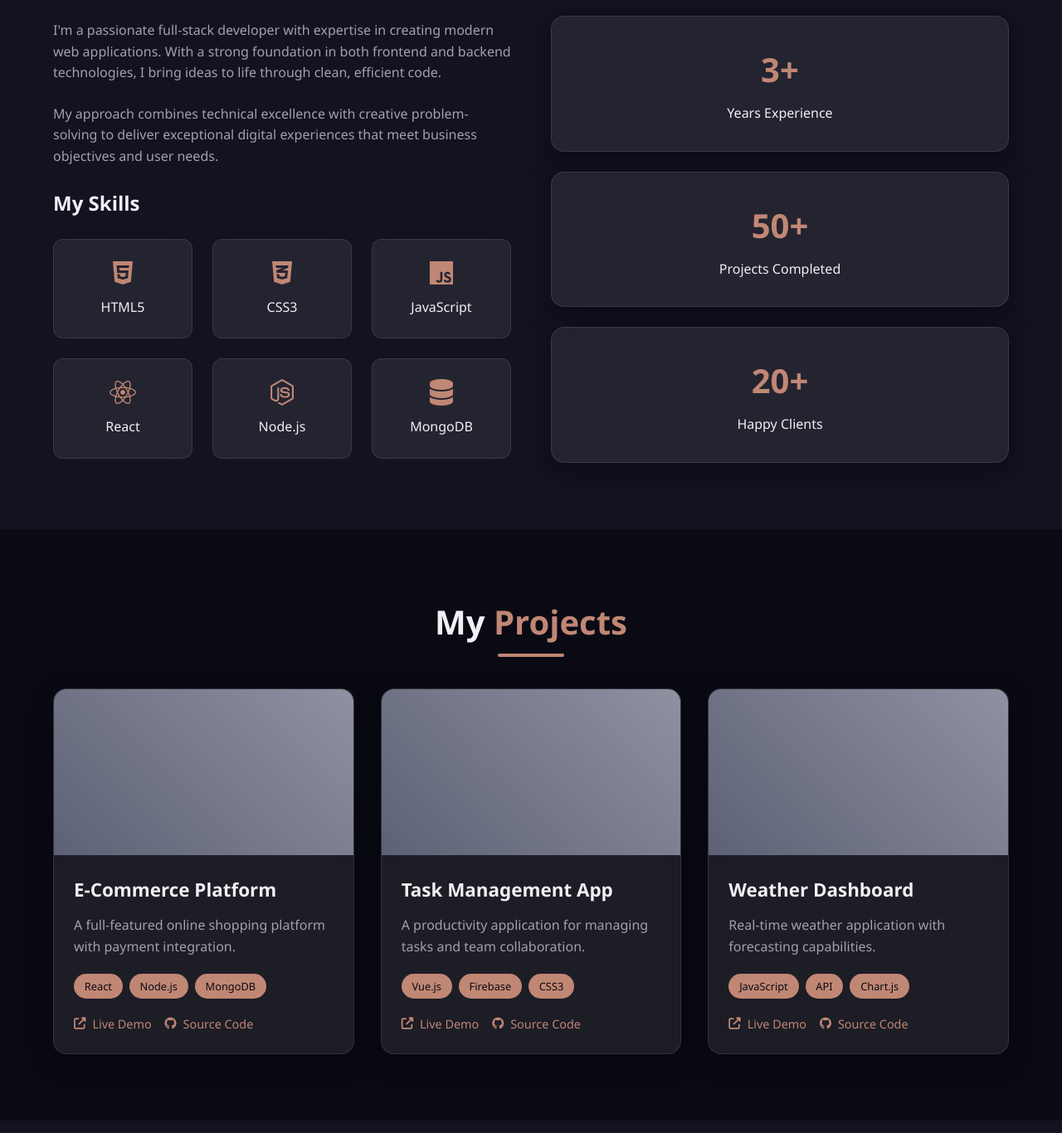
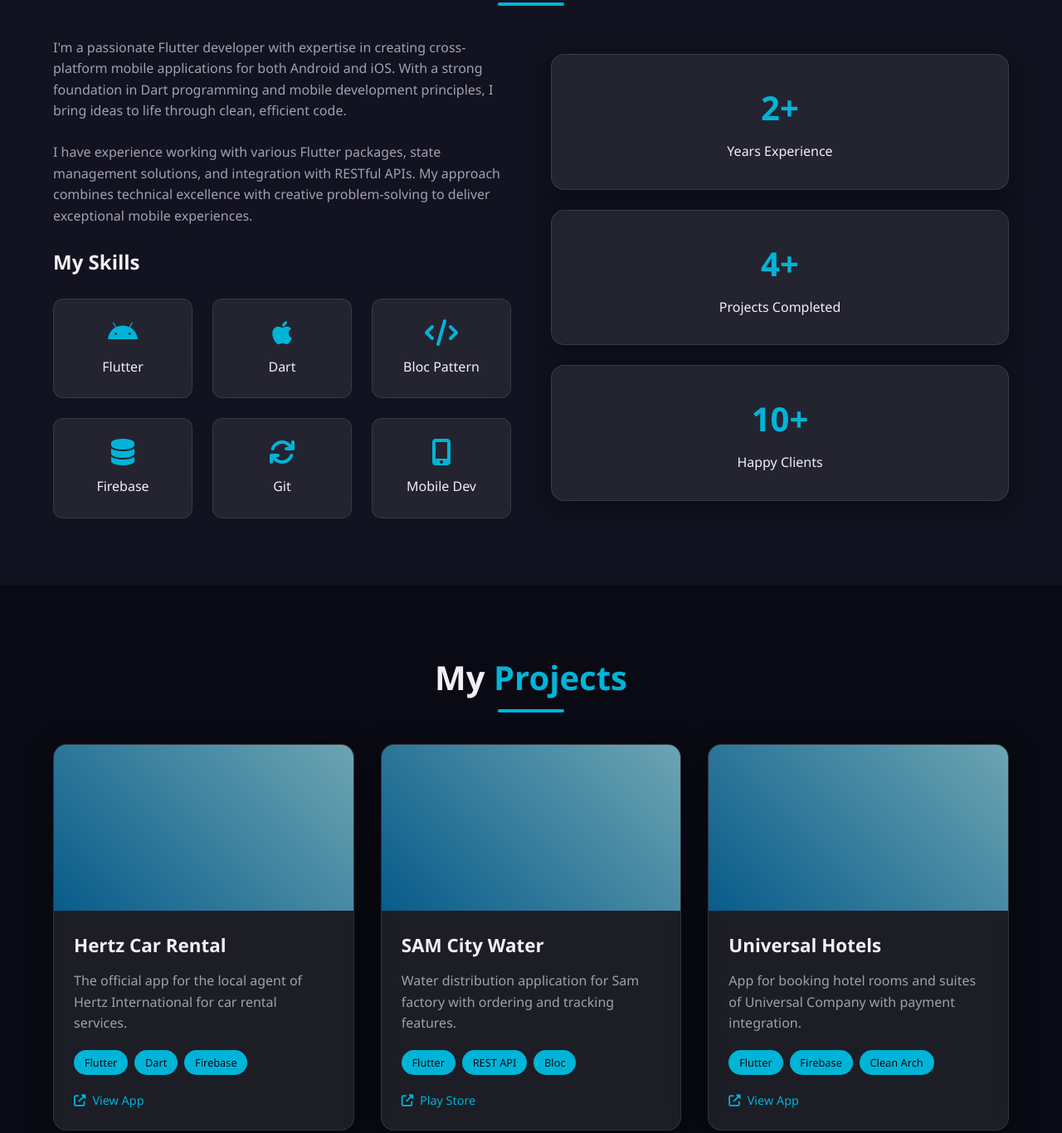
Before and after one commit to AgMarwanAg/portfolio-website, a website: page index.html in a window 1280 px wide. Shown: the part 973-2339 px from the top of the page at 83% size. Drawn offline with Linux system fonts and the light colour scheme.

Commit message:
refactor(portfolio): update portfolio content and style for Flutter developer branding
- Change portfolio title and header to "MarwanAg - Flutter Developer"
- Update primary accent color to blue (#00B4D8) in CSS variables and effects
- Revise About Me section with detailed Flutter skills, work experience, and projects
- Replace tech stack icons and skills with Flutter-related technologies and tools
- Update project descriptions, tags, and links to reflect Flutter applications
- Modify contact information, location, and footer branding to Marwan Al-Sanaani
- Remove Node.js HTTP server implementation from project files
- Enhance hero section and navigation branding with Flutter developer identity

```diff
--- a/css/style.css
+++ b/css/style.css
@@ -1,9 +1,9 @@
 /* ===== CSS Variables ===== */
 :root {
   /* Colors */
-  --primary-color: #c08774;
-  --primary-dark: #7a8099;
-  --primary-light: #c0c4d6;
+  --primary-color: #00B4D8;
+  --primary-dark: #0077B6;
+  --primary-light: #90E0EF;
   --bg-color: #0a0a14;
   --bg-secondary: #121220;
   --text-color: #f0f0f5;
@@ -237,7 +237,7 @@
   left: -50%;
   width: 200%;
   height: 200%;
-  background: radial-gradient(circle, rgba(157, 163, 185, 0.1) 0%, rgba(10, 10, 20, 0) 70%);
+  background: radial-gradient(circle, rgba(0, 180, 216, 0.1) 0%, rgba(10, 10, 20, 0) 70%);
   z-index: -1;
 }
 
@@ -577,7 +577,7 @@
 .form-group textarea:focus {
   outline: none;
   border-color: var(--primary-color);
-  box-shadow: 0 0 0 3px rgba(157, 163, 185, 0.2);
+  box-shadow: 0 0 0 3px rgba(0, 180, 216, 0.2);
 }
 
 .form-group textarea {
--- a/index.html
+++ b/index.html
@@ -3,16 +3,16 @@
 <head>
     <meta charset="UTF-8">
     <meta name="viewport" content="width=device-width, initial-scale=1.0">
-    <title>Developer Portfolio</title>
+    <title>MarwanAg- Flutter Developer</title>
     <link rel="stylesheet" href="css/style.css">
     <link rel="stylesheet" href="https://cdnjs.cloudflare.com/ajax/libs/font-awesome/6.4.0/css/all.min.css">
 </head>
 <body>
-    <!-- Navigation -->
+    Navigation
     <nav class="navbar">
         <div class="nav-container">
             <div class="nav-logo">
-                <a href="#home">Dev<span>Portfolio</span></a>
+                <a href="#home">Marwan<span>Portfolio</span></a>
             </div>
             <ul class="nav-menu">
                 <li class="nav-item">
@@ -40,11 +40,11 @@
     <section id="home" class="hero">
         <div class="hero-container">
             <div class="hero-content">
-                <h1 class="hero-title">Hi, I'm <span class="highlight">Alex</span></h1>
-                <h2 class="hero-subtitle">Full Stack Developer</h2>
+                <h1 class="hero-title">Hi, I'm <span class="highlight">Marwan</span></h1>
+                <h2 class="hero-subtitle">Flutter Developer</h2>
                 <p class="hero-description">
-                    I create beautiful, functional, and user-centered digital experiences.
-                    Passionate about solving complex problems with elegant solutions.
+                    I specialize in building beautiful, functional mobile applications using Flutter framework.
+                    With expertise in Dart, Clean Architecture, and State Management patterns.
                 </p>
                 <div class="hero-buttons">
                     <a href="#projects" class="btn primary-btn">View My Work</a>
@@ -65,55 +65,56 @@
             <div class="about-content">
                 <div class="about-text">
                     <p>
-                        I'm a passionate full-stack developer with expertise in creating modern web applications.
-                        With a strong foundation in both frontend and backend technologies, I bring ideas to life
-                        through clean, efficient code.
+                        I'm a passionate Flutter developer with expertise in creating cross-platform mobile applications
+                        for both Android and iOS. With a strong foundation in Dart programming and mobile development
+                        principles, I bring ideas to life through clean, efficient code.
                     </p>
                     <p>
-                        My approach combines technical excellence with creative problem-solving to deliver
-                        exceptional digital experiences that meet business objectives and user needs.
+                        I have experience working with various Flutter packages, state management solutions, and
+                        integration with RESTful APIs. My approach combines technical excellence with creative
+                        problem-solving to deliver exceptional mobile experiences.
                     </p>
                     <div class="skills">
                         <h3>My Skills</h3>
                         <div class="skill-container">
                             <div class="skill">
-                                <i class="fab fa-html5"></i>
-                                <span>HTML5</span>
+                                <i class="fab fa-android"></i>
+                                <span>Flutter</span>
                             </div>
                             <div class="skill">
-                                <i class="fab fa-css3-alt"></i>
-                                <span>CSS3</span>
+                                <i class="fab fa-apple"></i>
+                                <span>Dart</span>
                             </div>
                             <div class="skill">
-                                <i class="fab fa-js"></i>
-                                <span>JavaScript</span>
-                            </div>
-                            <div class="skill">
-                                <i class="fab fa-react"></i>
-                                <span>React</span>
-                            </div>
-                            <div class="skill">
-                                <i class="fab fa-node-js"></i>
-                                <span>Node.js</span>
+                                <i class="fas fa-code"></i>
+                                <span>Bloc Pattern</span>
                             </div>
                             <div class="skill">
                                 <i class="fas fa-database"></i>
-                                <span>MongoDB</span>
+                                <span>Firebase</span>
+                            </div>
+                            <div class="skill">
+                                <i class="fas fa-sync"></i>
+                                <span>Git</span>
+                            </div>
+                            <div class="skill">
+                                <i class="fas fa-mobile-alt"></i>
+                                <span>Mobile Dev</span>
                             </div>
                         </div>
                     </div>
                 </div>
                 <div class="about-stats">
                     <div class="stat-card glass-card">
-                        <h3>3+</h3>
+                        <h3>2+</h3>
                         <p>Years Experience</p>
                     </div>
                     <div class="stat-card glass-card">
-                        <h3>50+</h3>
+                        <h3>4+</h3>
                         <p>Projects Completed</p>
                     </div>
                     <div class="stat-card glass-card">
-                        <h3>20+</h3>
+                        <h3>10+</h3>
                         <p>Happy Clients</p>
                     </div>
                 </div>
@@ -131,16 +132,15 @@
                         <div class="project-placeholder"></div>
                     </div>
                     <div class="project-content">
-                        <h3>E-Commerce Platform</h3>
-                        <p>A full-featured online shopping platform with payment integration.</p>
+                        <h3>Hertz Car Rental</h3>
+                        <p>The official app for the local agent of Hertz International for car rental services.</p>
                         <div class="project-tags">
-                            <span class="tag">React</span>
-                            <span class="tag">Node.js</span>
-                            <span class="tag">MongoDB</span>
+                            <span class="tag">Flutter</span>
+                            <span class="tag">Dart</span>
+                            <span class="tag">Firebase</span>
                         </div>
                         <div class="project-links">
-                            <a href="#" class="project-link"><i class="fas fa-external-link-alt"></i> Live Demo</a>
-                            <a href="#" class="project-link"><i class="fab fa-github"></i> Source Code</a>
+                            <a href="https://drive.google.com/file/d/1kpnurq3aLG7tpLyJCskBWqmaAT6ZneRc/view?usp=drive_link" class="project-link" target="_blank"><i class="fas fa-external-link-alt"></i> View App</a>
                         </div>
                     </div>
                 </div>
@@ -150,16 +150,15 @@
                         <div class="project-placeholder"></div>
                     </div>
                     <div class="project-content">
-                        <h3>Task Management App</h3>
-                        <p>A productivity application for managing tasks and team collaboration.</p>
+                        <h3>SAM City Water</h3>
+                        <p>Water distribution application for Sam factory with ordering and tracking features.</p>
                         <div class="project-tags">
-                            <span class="tag">Vue.js</span>
-                            <span class="tag">Firebase</span>
-                            <span class="tag">CSS3</span>
+                            <span class="tag">Flutter</span>
+                            <span class="tag">REST API</span>
+                            <span class="tag">Bloc</span>
                         </div>
                         <div class="project-links">
-                            <a href="#" class="project-link"><i class="fas fa-external-link-alt"></i> Live Demo</a>
-                            <a href="#" class="project-link"><i class="fab fa-github"></i> Source Code</a>
+                            <a href="https://play.google.com/store/apps/details?id=com.developersoptions.SAMfoods&hl=en" class="project-link" target="_blank"><i class="fas fa-external-link-alt"></i> Play Store</a>
                         </div>
                     </div>
                 </div>
@@ -169,16 +168,33 @@
                         <div class="project-placeholder"></div>
                     </div>
                     <div class="project-content">
-                        <h3>Weather Dashboard</h3>
-                        <p>Real-time weather application with forecasting capabilities.</p>
+                        <h3>Universal Hotels</h3>
+                        <p>App for booking hotel rooms and suites of Universal Company with payment integration.</p>
                         <div class="project-tags">
-                            <span class="tag">JavaScript</span>
-                            <span class="tag">API</span>
-                            <span class="tag">Chart.js</span>
+                            <span class="tag">Flutter</span>
+                            <span class="tag">Firebase</span>
+                            <span class="tag">Clean Arch</span>
                         </div>
                         <div class="project-links">
-                            <a href="#" class="project-link"><i class="fas fa-external-link-alt"></i> Live Demo</a>
-                            <a href="#" class="project-link"><i class="fab fa-github"></i> Source Code</a>
+                            <a href="https://drive.google.com/file/d/1vNckxbgYYqncajgBTUwLiJAzti1HLkry/view?usp=drive_link" class="project-link" target="_blank"><i class="fas fa-external-link-alt"></i> View App</a>
+                        </div>
+                    </div>
+                </div>
+
+                <div class="project-card glass-card">
+                    <div class="project-image">
+                        <div class="project-placeholder"></div>
+                    </div>
+                    <div class="project-content">
+                        <h3>Haddah Water</h3>
+                        <p>Water distribution app for wholesalers and grocers with inventory management.</p>
+                        <div class="project-tags">
+                            <span class="tag">Flutter</span>
+                            <span class="tag">Dart</span>
+                            <span class="tag">MVVM</span>
+                        </div>
+                        <div class="project-links">
+                            <a href="https://play.google.com/store/apps/details?id=com.alnahdain.haddahwaters&hl=en" class="project-link" target="_blank"><i class="fas fa-external-link-alt"></i> Play Store</a>
                         </div>
                     </div>
                 </div>
@@ -194,16 +210,16 @@
                 <div class="contact-info">
                     <div class="contact-card glass-card">
                         <h3>Get In Touch</h3>
-                        <p>I'm currently available for freelance work or full-time positions.
+                        <p>I'm currently available for freelance work and full-time positions.
                            Feel free to reach out if you want to collaborate or just say hello!</p>
                         <div class="contact-details">
                             <div class="contact-item">
                                 <i class="fas fa-envelope"></i>
-                                <span>hello@example.com</span>
+                                <span>Marwan@example.com</span>
                             </div>
                             <div class="contact-item">
                                 <i class="fas fa-map-marker-alt"></i>
-                                <span>San Francisco, CA</span>
+                                <span>Sana'a, Yemen</span>
                             </div>
                         </div>
                         <div class="social-links">
@@ -240,7 +256,7 @@
         <div class="container">
             <div class="footer-content">
                 <div class="footer-logo">
-                    <a href="#home">Dev<span>Portfolio</span></a>
+                    <a href="#home">Marwan<span>Portfolio</span></a>
                 </div>
                 <div class="footer-social">
                     <a href="#"><i class="fab fa-github"></i></a>
@@ -249,7 +265,7 @@
                     <a href="#"><i class="fab fa-instagram"></i></a>
                 </div>
                 <div class="footer-text">
-                    <p>&copy; 2025 Developer Portfolio. All rights reserved.</p>
+                    <p>&copy; 2025 Marwan Al-Sanaani. All rights reserved.</p>
                 </div>
             </div>
         </div>
```
Also changed, not shown: server.js (deleted, +0 -61 lines), README.md.
